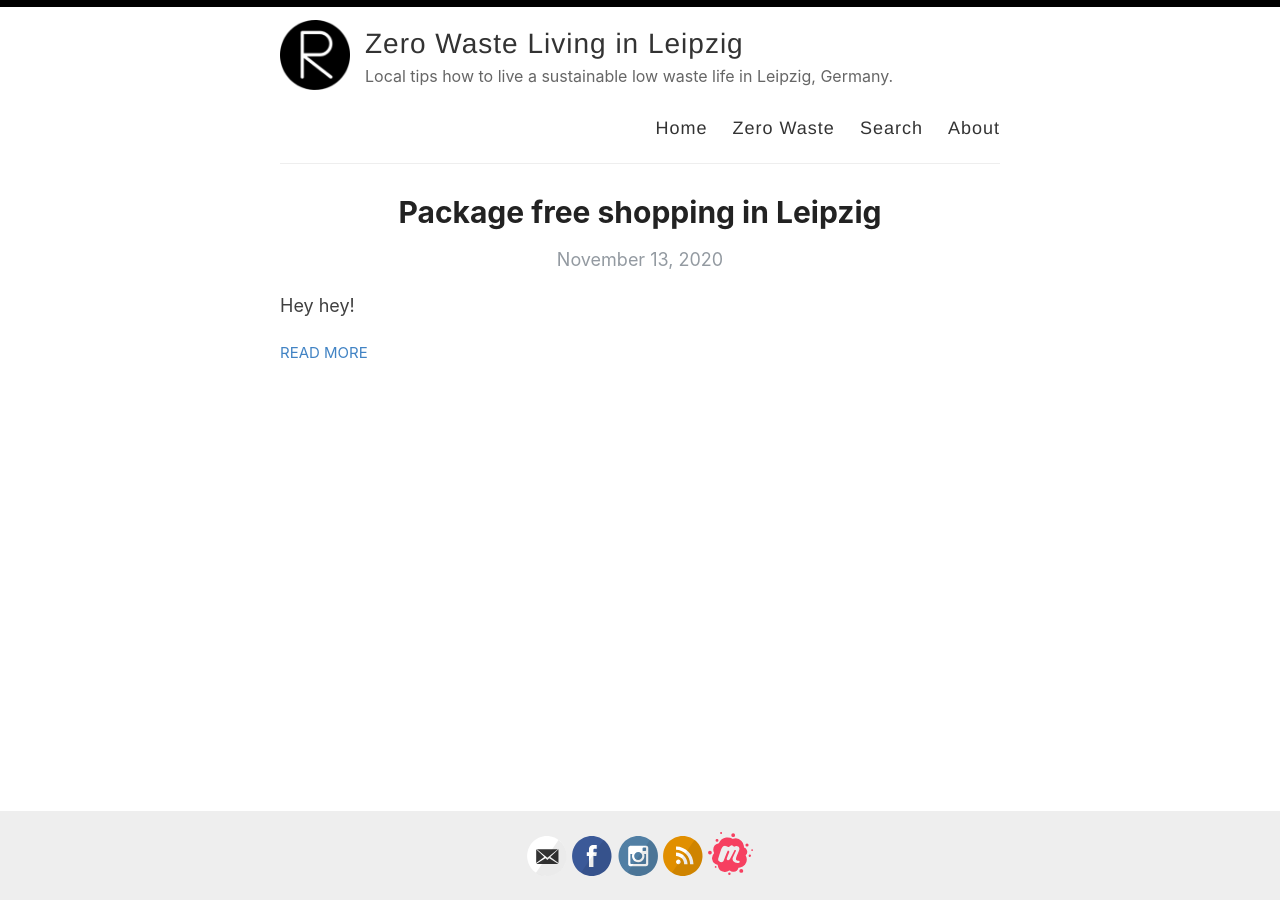
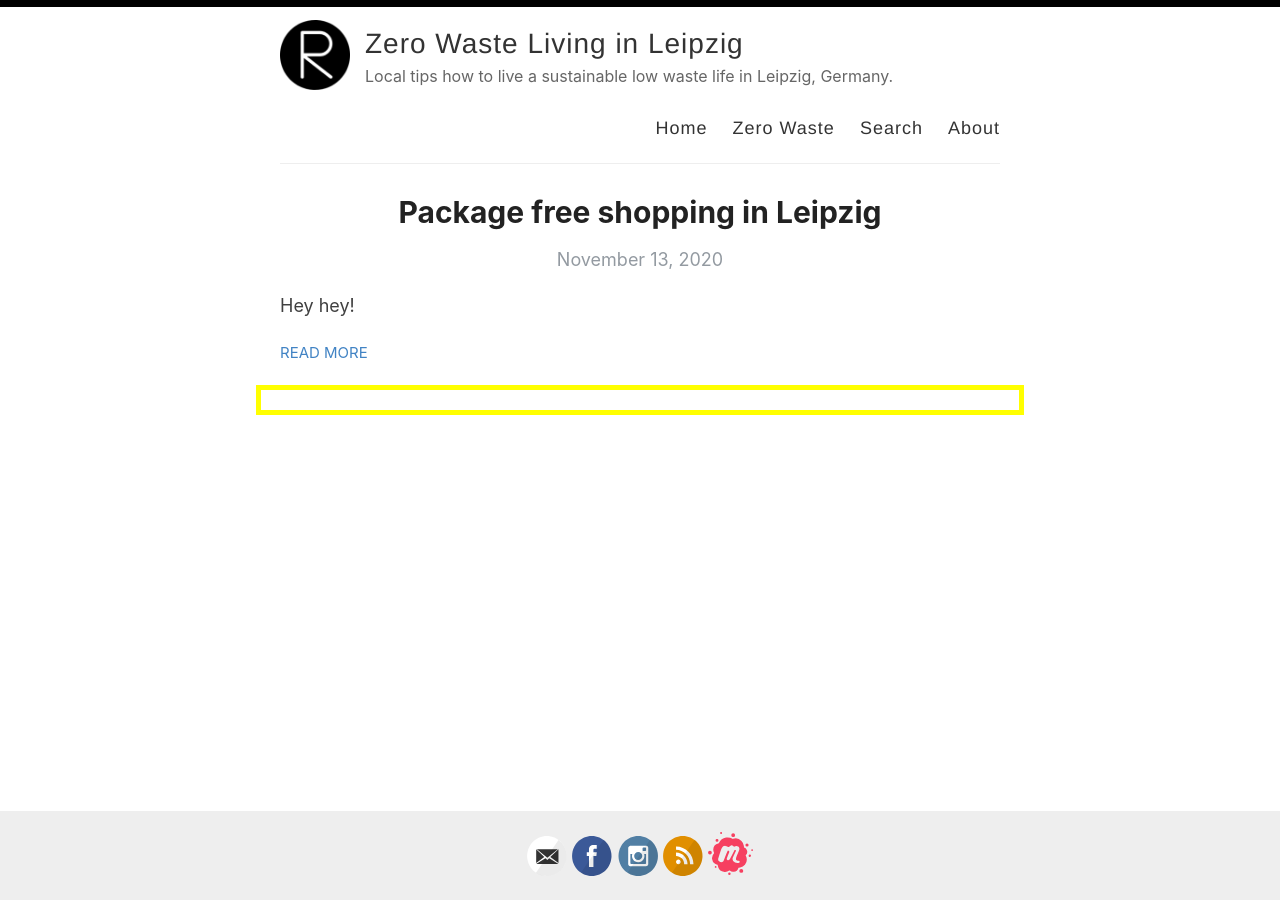
Before and after one commit to CeliaSomlai/zerowastelivinginleipzig, a Jekyll site: the page built from index.html, in a window 1280 px wide. Built offline with Jekyll 4.4.1, drawn with Linux system fonts in a browser that asks for light colours; the list of posts is cut into pages by our own code.

Commit message:
test kofi button css

```diff
--- a/_layouts/default.html
+++ b/_layouts/default.html
@@ -41,8 +41,9 @@
           {{ content }}
         </div>
 
-		<script type='text/javascript' src='https://ko-fi.com/widgets/widget_2.js'></script><script type='text/javascript'>kofiwidget2.init('Support Me on Ko-fi', '#29abe0', 'L4L02NFV5');kofiwidget2.draw();</script>
-
+			<div class="button-kofi">
+				<script type='text/javascript' src='https://ko-fi.com/widgets/widget_2.js'></script><script type='text/javascript'>kofiwidget2.init('Support Me on Ko-fi', '#29abe0', 'L4L02NFV5');kofiwidget2.draw();</script>
+			</div>
       </div>
 
       <div class="wrapper-footer">
--- a/assets/style.scss
+++ b/assets/style.scss
@@ -1137,6 +1137,23 @@ Modules - reusable parts of our design
 }
 
 
+//
+// CUSTOM THINGS
+//
+
+// Kofi Button
+
+.button-kofi {
+  margin: auto;
+  width: 60%;
+  border: 5px solid #FFFF00;
+  padding: 10px;
+}
+
+
+
+
+
 // Settled on moving the import of syntax highlighting to the bottom of the CSS
 // ... Otherwise it really bloats up the top of the CSS file and makes it difficult to find the start
 //@import "highlights";
```
